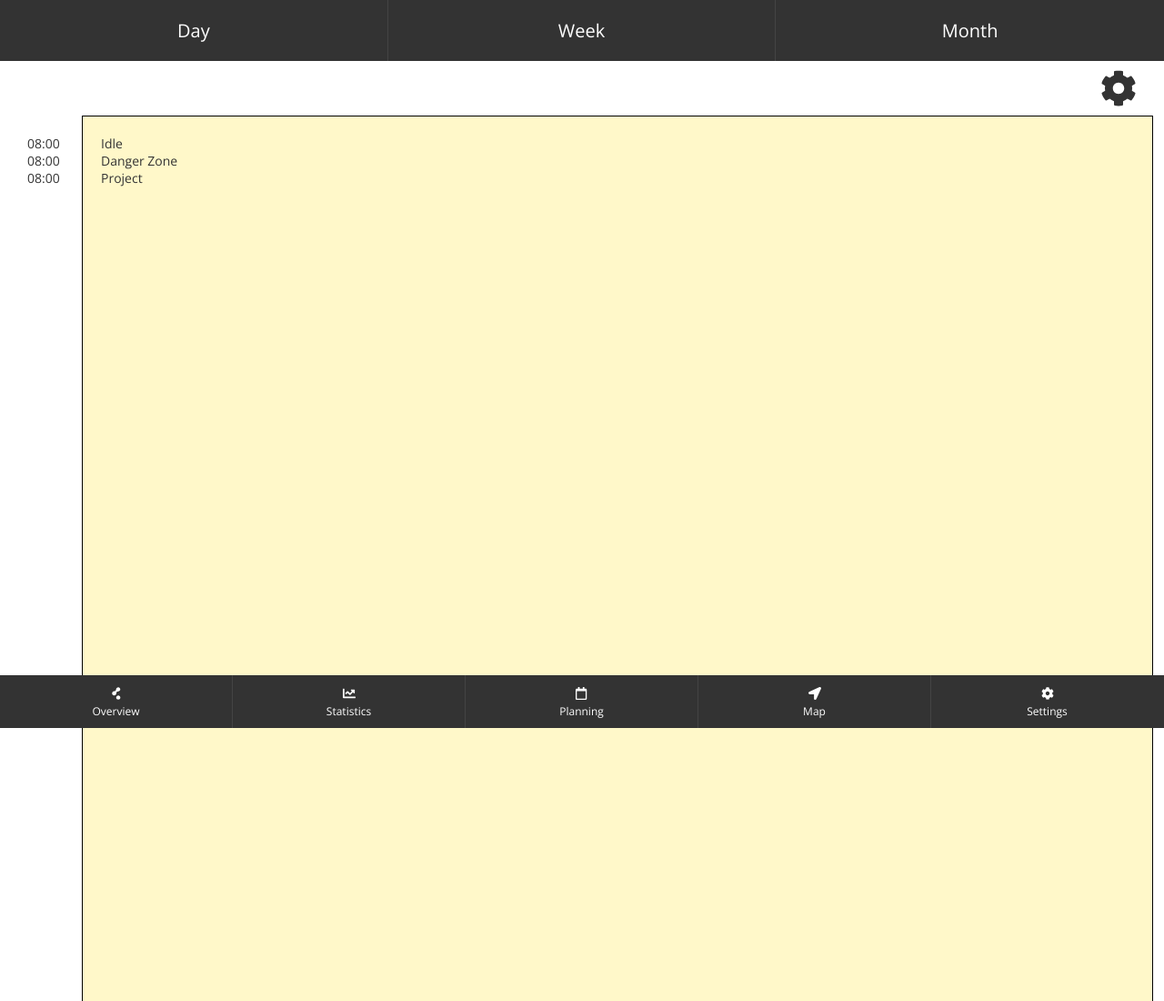
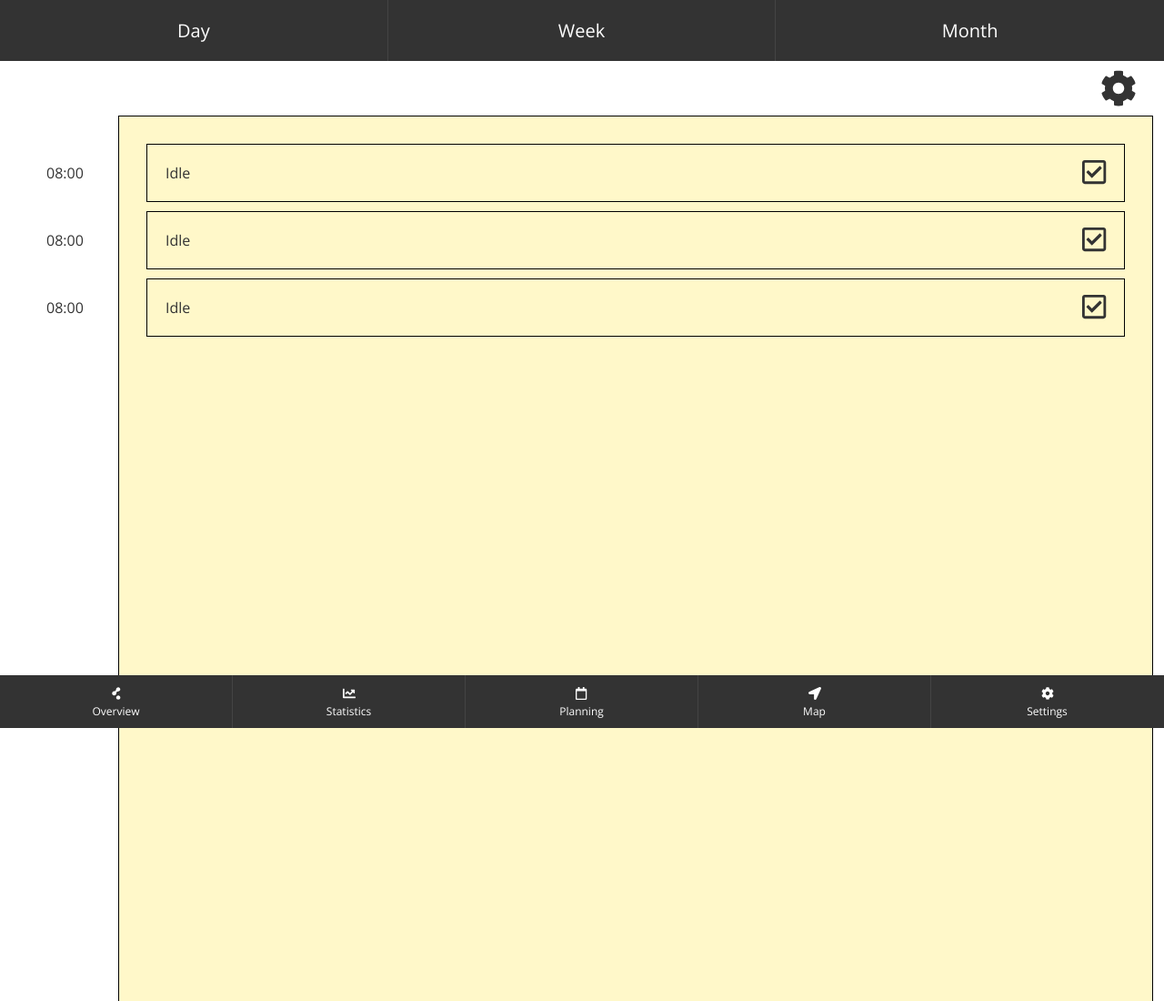
Before and after one commit to phek/mobile_application, a React app in the folder prototype-web/: page /Planning in a window 1280 px wide. Shown: the top 1100 px of the page at 91% size. Built offline with nearby package versions, Linux system fonts and the light colour scheme; what google-maps-react would draw is missing.

Commit message:
Stats layout done

```diff
--- a/prototype-web/src/components/stats/Stats.js
+++ b/prototype-web/src/components/stats/Stats.js
@@ -11,14 +11,23 @@ const Stats = () => (
 			</div>
 			<div id="schedule">
 				<div id="times">
-					<div className="time">08:00</div>
-					<div className="time">08:00</div>
-					<div className="time">08:00</div>
+					<div className="time text">08:00</div>
+					<div className="time text">08:00</div>
+					<div className="time text">08:00</div>
 				</div>
 				<div className="activityZone">
-					<div className="activity">Idle</div>
-					<div className="activity">Danger Zone</div>
-					<div className="activity">Project</div>
+					<div className="activity">
+						<div className="activityText text">Idle</div>
+						<div className="far fa-check-square checkBox"/>
+					</div>
+					<div className="activity">
+						<div className="activityText text">Idle</div>
+						<div className="far fa-check-square checkBox"/>
+					</div>
+					<div className="activity">
+						<div className="activityText text">Idle</div>
+						<div className="far fa-check-square checkBox"/>
+					</div>
 				</div>
 			</div>
         </div>
--- a/prototype-web/src/components/stats/stats.css
+++ b/prototype-web/src/components/stats/stats.css
@@ -2,16 +2,44 @@
     border: 1px solid #000000;
     padding: 20px;
     background-color: #fff8c9;
-	height: 2000px;
-	width: calc(100% - 124px);
+	height: 1000px;
+	width: calc(100% - 164px);
 	display: inline-block;
 }
 
+.activity {
+	border: 1px solid #000000;
+	padding:20px;
+	margin:10px;
+}
+
+.activityText {
+	display: inline-block;
+}
+
+.checkBox {
+	display:inline-block;
+	font-size: 30px;
+	float: right;
+	margin-top: -5px;
+}
+
 #times {
-	height: 2000px;
-	width: 40px;
+	height: 1000px;
+	width: 80px;
 	padding: 20px;
 	display: inline-block;
+}
+
+.time {
+	border: 1px solid #ffffff;
+	margin-top:10px;
+	margin-bottom:10px;
+	padding: 20px;
+}
+
+.text {
+	font-size: 16px;
 }
 
 
```
